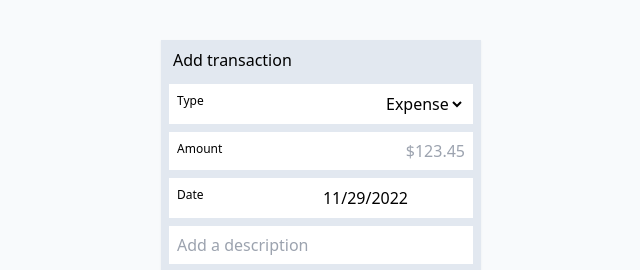
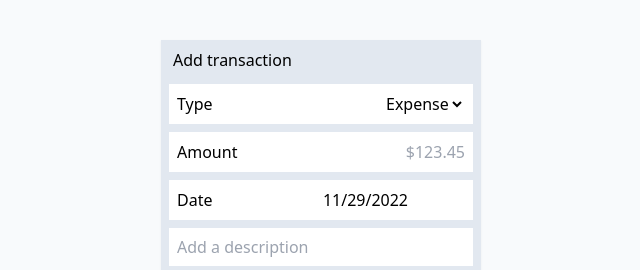
Before and after one commit to justinpchang/dumb-wallet, a Next.js app: page /transactions/add in a window 1280 px wide. Shown: the top 270 px of the page, without its empty margins (319-959 px from the left). Built offline with nearby package versions, Linux system fonts and the light colour scheme; no server answers.

Commit message:
Update font sizing usage

```diff
--- a/src/components/Transactions.tsx
+++ b/src/components/Transactions.tsx
@@ -74,7 +74,7 @@ const Transactions = () => {
                   <div className="w-full flex justify-between items-center">
                     <div>
                       <div>{transaction.description}</div>
-                      <div className="text-sm leading-3 text-gray-400">
+                      <div className="text-base leading-3 text-gray-400">
                         {/* TODO: category */}
                       </div>
                     </div>
--- a/src/components/library/List.tsx
+++ b/src/components/library/List.tsx
@@ -19,7 +19,7 @@ const Subheader = ({ children }: Props) => (
 
 const Item = ({ children, ...props }: Props) => (
   <div
-    className="flex flex-col m-2 p-2 bg-white text-sm cursor-pointer"
+    className="flex flex-col m-2 p-2 bg-white text-base cursor-pointer"
     {...props}
   >
     {children}
```
